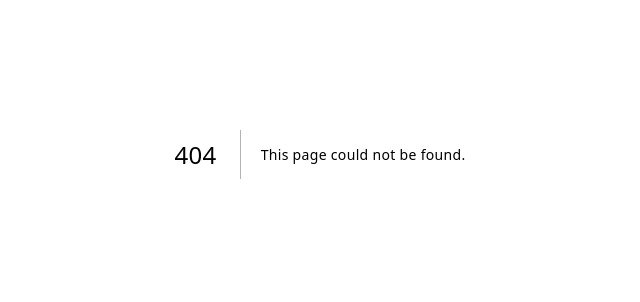
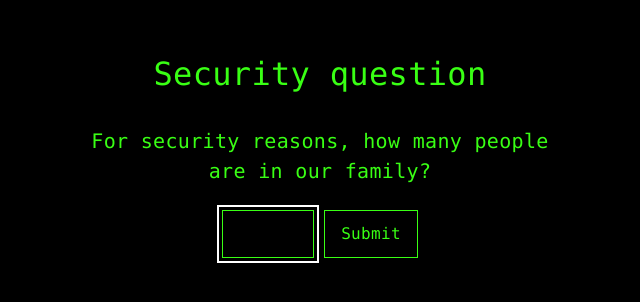
Before and after one commit to WinstonMacCabe/boxing-rankings, a Next.js app: page /s7k4m9q2 in a window 1280 px wide. Before the commit this address had no page. Shown: the part 246-548 px from the top of the page, without its empty margins (320-960 px from the left). Built offline with nearby package versions, Linux system fonts and the light colour scheme.

Commit message:
Add private family announcement page

```diff
--- /dev/null
+++ b/app/s7k4m9q2/page.tsx
@@ -0,0 +1,75 @@
+'use client'
+
+import { FormEvent, useEffect, useState } from 'react'
+
+export default function SecurityQuestion() {
+  const [answer, setAnswer] = useState('')
+  const [wrong, setWrong] = useState(false)
+  const [revealed, setRevealed] = useState(false)
+
+  useEffect(() => {
+    if (!wrong) return
+    const timer = window.setTimeout(() => setRevealed(true), 900)
+    return () => window.clearTimeout(timer)
+  }, [wrong])
+
+  function submit(event: FormEvent<HTMLFormElement>) {
+    event.preventDefault()
+    if (answer.trim() !== '4') {
+      setWrong(true)
+      setRevealed(false)
+    }
+  }
+
+  return (
+    <main className="announcement-shell">
+      <style>{`
+        .announcement-shell {
+          min-height: 100svh;
+          box-sizing: border-box;
+          display: grid;
+          place-items: center;
+          padding: 24px;
+          background: #000;
+          color: #39ff14;
+          font-family: ui-monospace, SFMono-Regular, Menlo, Monaco, Consolas, monospace;
+        }
+        .announcement-card { width: min(100%, 460px); text-align: center; }
+        .announcement-title { margin: 0 0 28px; font-size: clamp(1.35rem, 6vw, 2rem); font-weight: 400; }
+        .announcement-question { margin: 0 0 24px; font-size: clamp(1rem, 4.5vw, 1.25rem); line-height: 1.5; }
+        .announcement-form { display: flex; gap: 10px; justify-content: center; }
+        .announcement-input, .announcement-button {
+          min-height: 48px; box-sizing: border-box; border: 1px solid #39ff14;
+          background: #000; color: #39ff14; font: inherit; border-radius: 0;
+        }
+        .announcement-input { width: 92px; padding: 10px; text-align: center; font-size: 1.1rem; }
+        .announcement-button { padding: 10px 16px; cursor: pointer; }
+        .announcement-button:focus-visible, .announcement-input:focus-visible { outline: 2px solid #fff; outline-offset: 3px; }
+        .announcement-wrong { min-height: 30px; margin-top: 22px; font-size: 1.1rem; animation: blink 180ms steps(2, end) 2; }
+        .announcement-reveal { margin: 32px 0 0; font-size: clamp(1.35rem, 6vw, 2rem); line-height: 1.35; animation: reveal 1.4s ease-out both; }
+        @keyframes blink { 50% { opacity: 0; } }
+        @keyframes reveal { from { opacity: 0; transform: scale(.82); letter-spacing: .35em; } to { opacity: 1; transform: scale(1); letter-spacing: .02em; } }
+        @media (max-width: 380px) { .announcement-form { flex-direction: column; align-items: center; } .announcement-input, .announcement-button { width: 100%; } }
+      `}</style>
+      <section className="announcement-card" aria-live="polite">
+        <h1 className="announcement-title">Security question</h1>
+        <p className="announcement-question">For security reasons, how many people are in our family?</p>
+        <form className="announcement-form" onSubmit={submit}>
+          <label htmlFor="family-count" className="sr-only">Number of people in our family</label>
+          <input
+            id="family-count"
+            className="announcement-input"
+            inputMode="numeric"
+            autoComplete="off"
+            value={answer}
+            onChange={(event) => setAnswer(event.target.value)}
+            autoFocus
+          />
+          <button className="announcement-button" type="submit">Submit</button>
+        </form>
+        {wrong && !revealed && <p className="announcement-wrong">wrong</p>}
+        {revealed && <p className="announcement-reveal">Baby MacCabe #2 arriving 2027</p>}
+      </section>
+    </main>
+  )
+}
```
